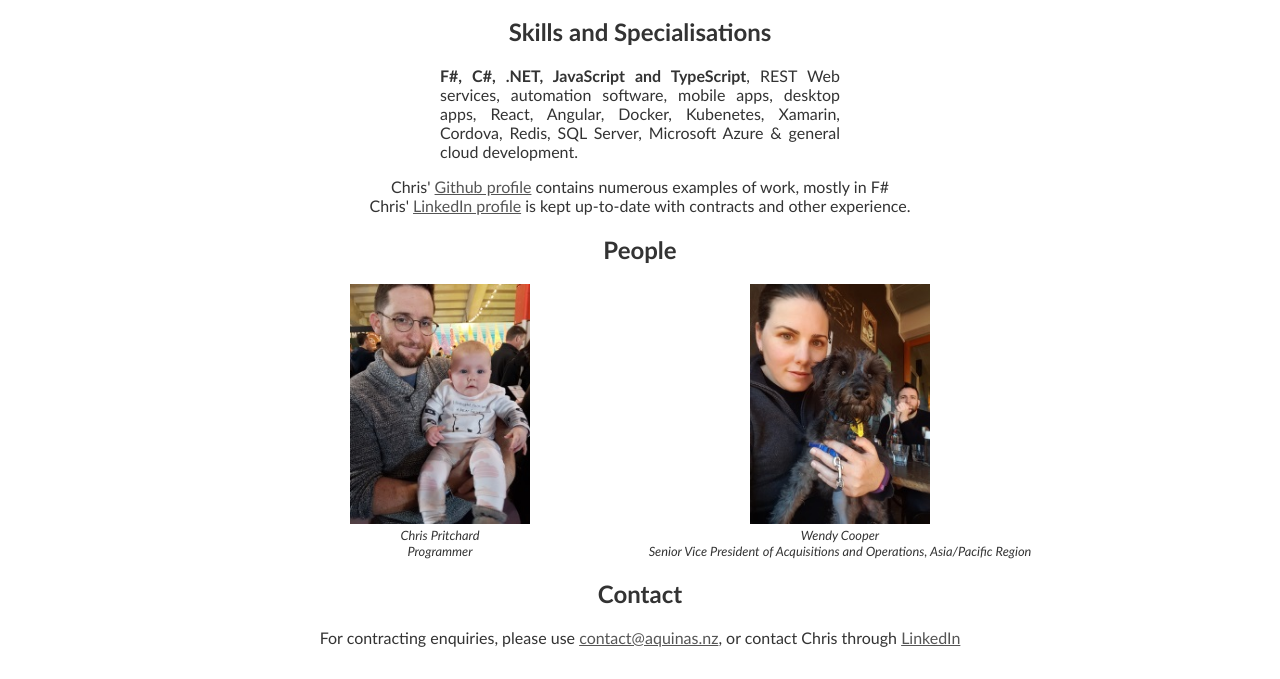
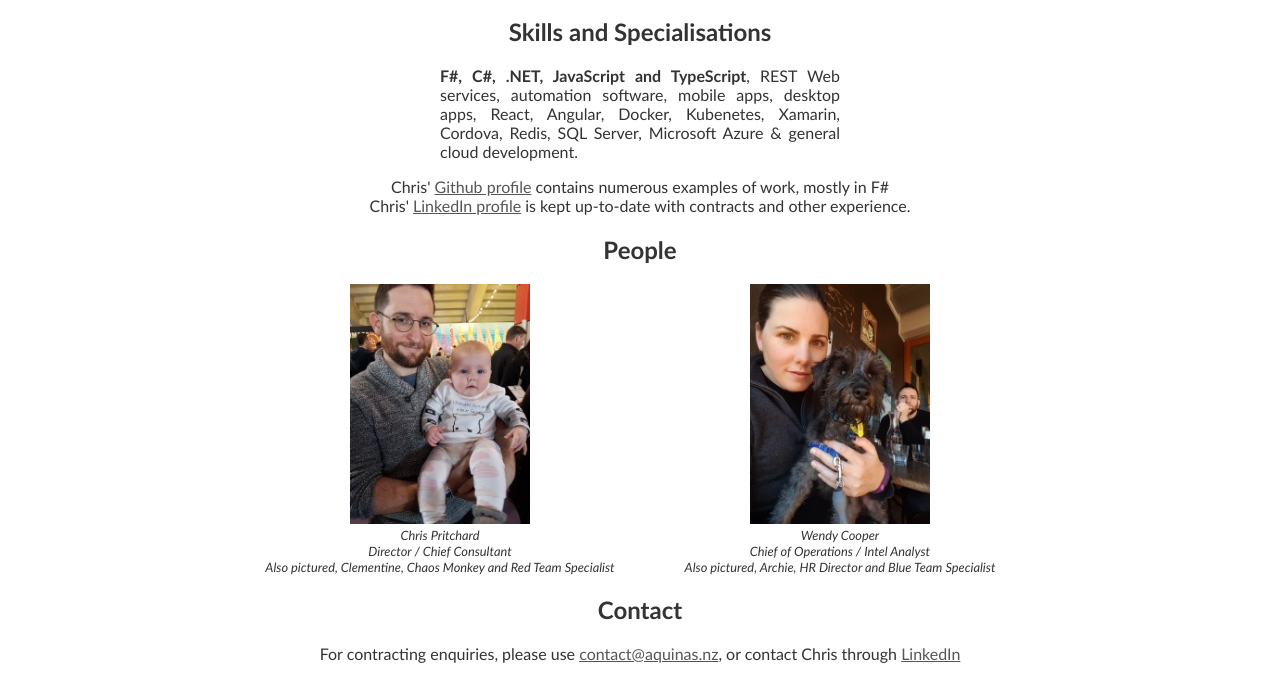
Before and after one commit to ChrisPritchard/chrispritchard.github.io, a plain HTML site: page index.html in a window 1280 px wide. Shown: the part 453-1132 px from the top of the page. Drawn offline with Linux system fonts and the light colour scheme.

Commit message:
Updated titles

```diff
--- a/index.html
+++ b/index.html
@@ -31,12 +31,14 @@
             <div class="person">
                 <img src="chris.jpg" alt="Chris Pritchard" />
                 <span>Chris Pritchard</span>
-                <span>Programmer</span>
+                <span>Director / Chief Consultant</span>
+                <span>Also pictured, Clementine, Chaos Monkey and Red Team Specialist</span>
             </div>
             <div class="person">
                 <img src="wendy.jpg" alt="Wendy Cooper" />
                 <span>Wendy Cooper</span>
-                <span>Senior Vice President of Acquisitions and Operations, Asia/Pacific Region</span>
+                <span>Chief of Operations / Intel Analyst</span>
+                <span>Also pictured, Archie, HR Director and Blue Team Specialist</span>
             </div>
             <div class="clear"></div>
         </div>
```
